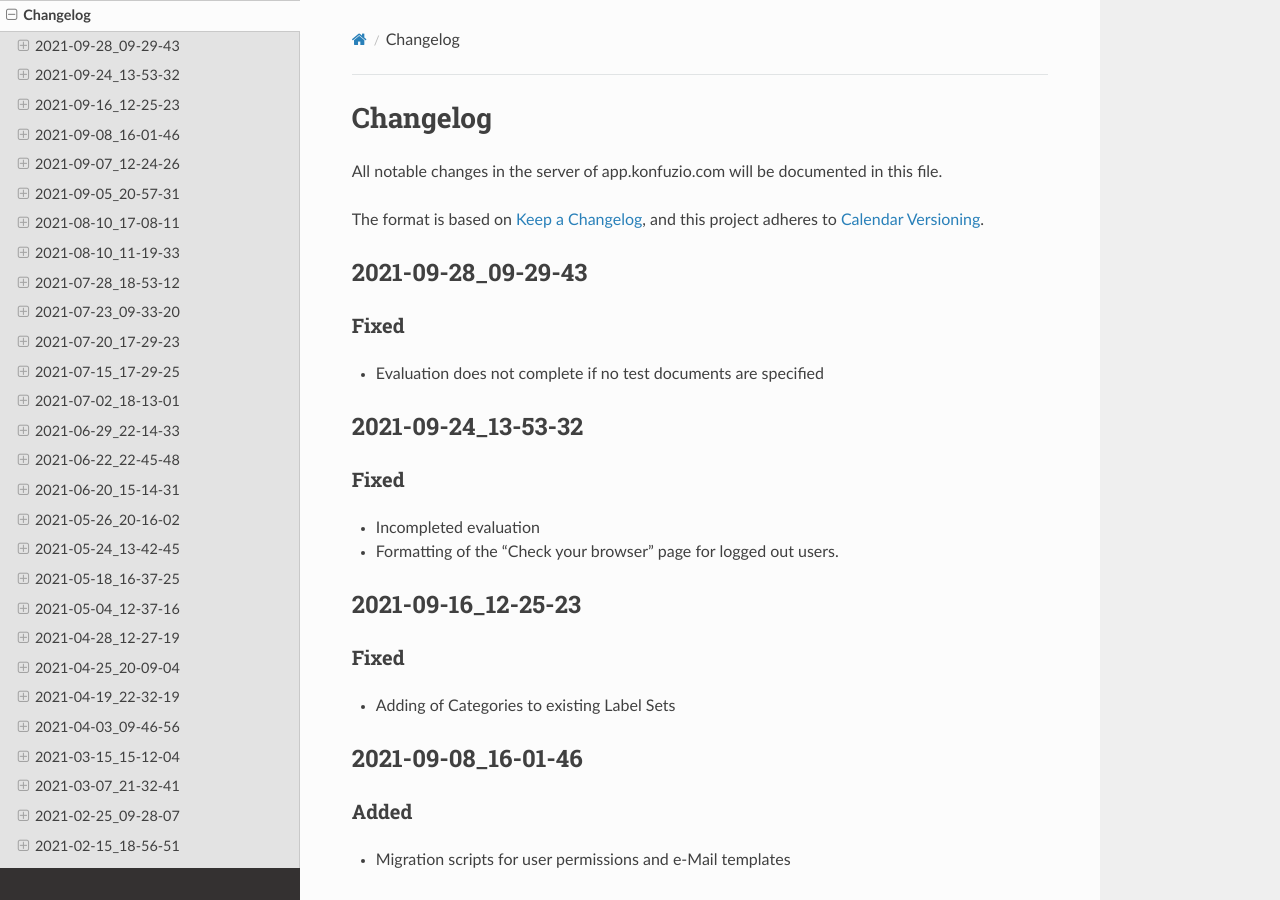
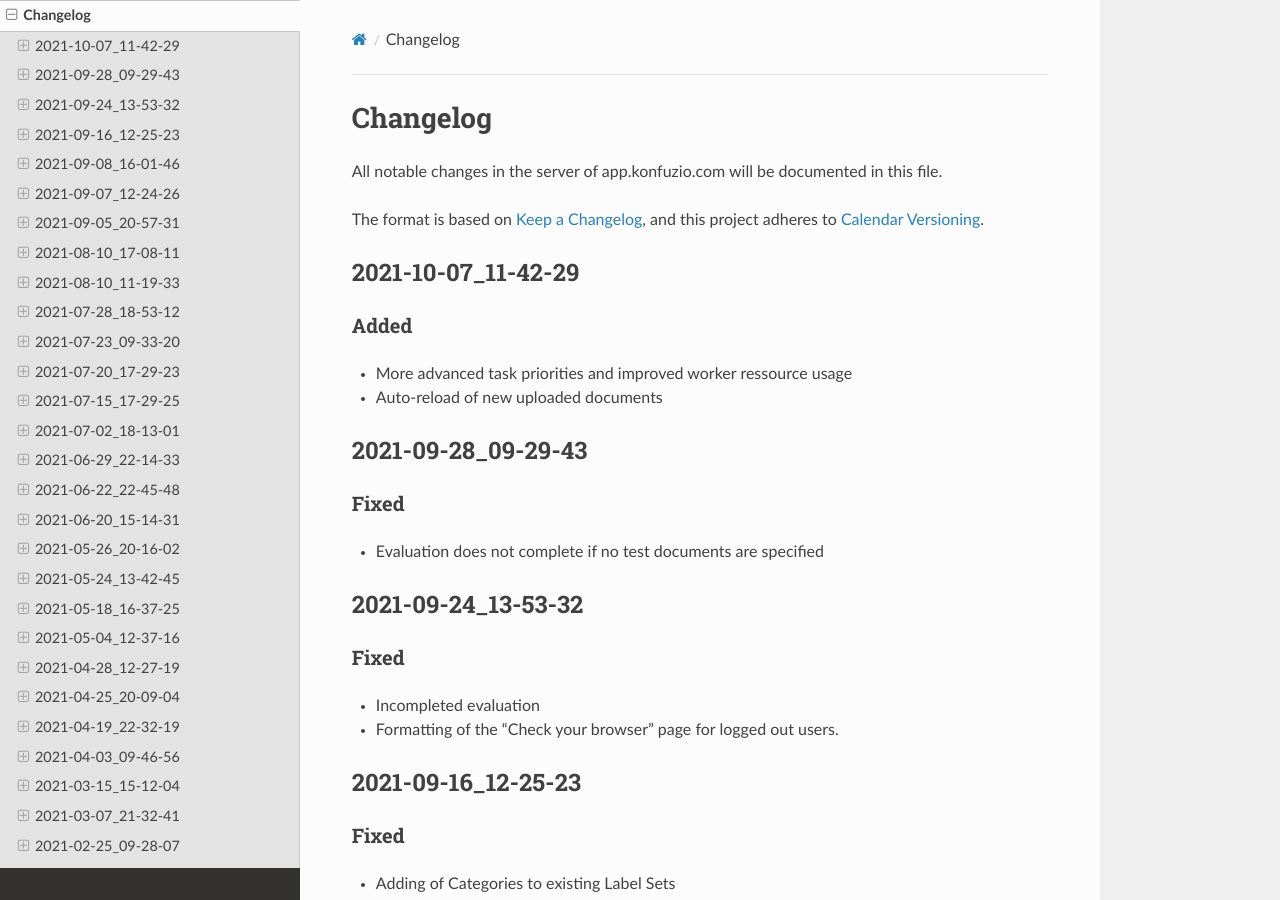
Before and after one commit to konfuzio-ai/konfuzio-sdk, a Sphinx documentation site: the page built from docs/web/changelog_app.md, in a window 1280 px wide and 900 px high. Built offline with Sphinx 7.4.7 and the Read the Docs theme 2.0.0, drawn with Linux system fonts in a browser that asks for light colours.

Commit message:
Update changelog_app.md

```diff
--- a/docs/web/changelog_app.md
+++ b/docs/web/changelog_app.md
@@ -7,6 +7,12 @@ All notable changes in the server of app.konfuzio.com will be documented in this
 
 The format is based on [Keep a Changelog](https://keepachangelog.com/en/1.0.0/),
 and this project adheres to [Calendar Versioning](https://calver.org/overview.html).
+
+## 2021-10-07_11-42-29
+
+### Added
+- More advanced task priorities and improved worker ressource usage
+- Auto-reload of new uploaded documents
 
 ## 2021-09-28_09-29-43
 
```
